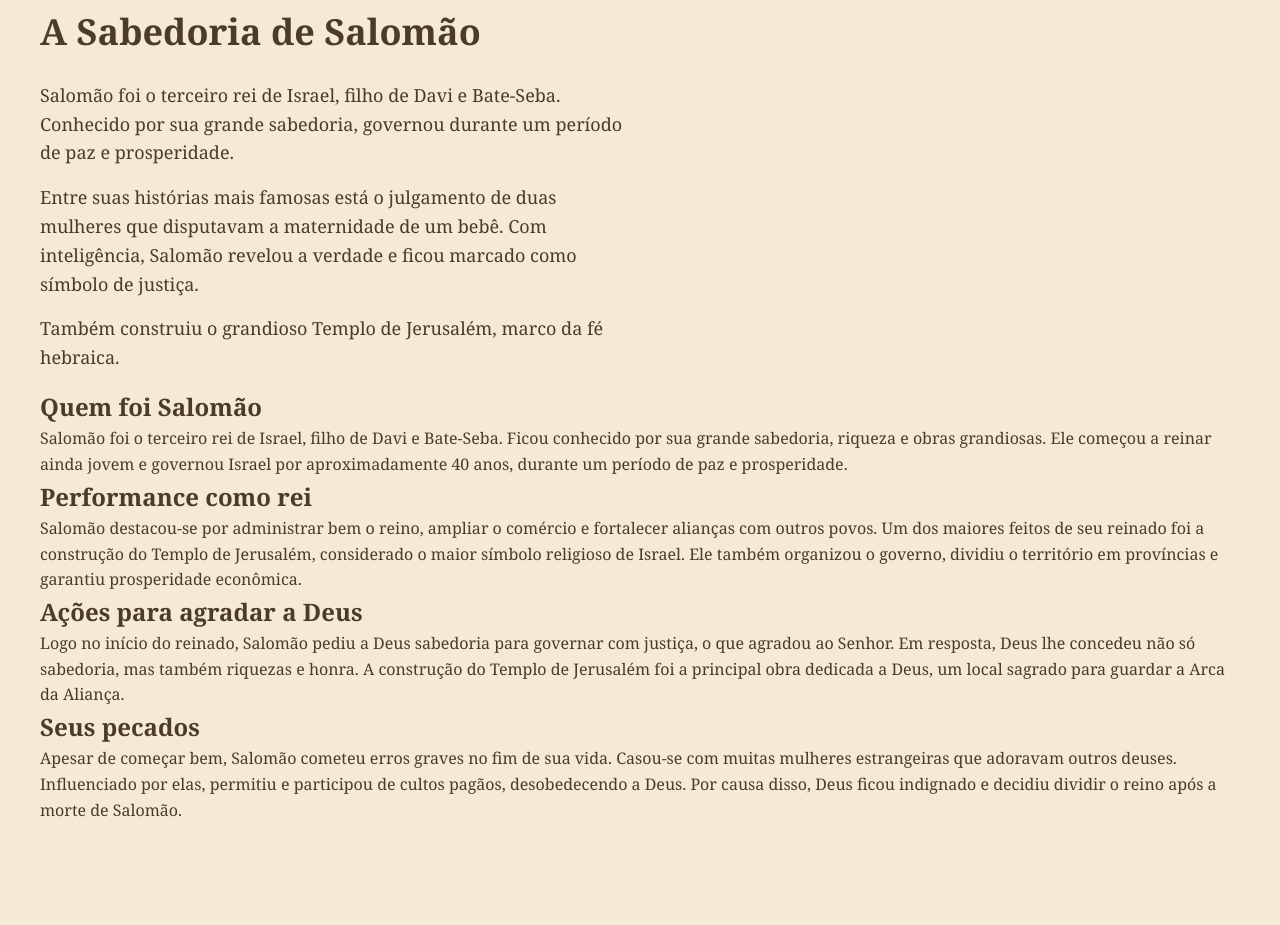
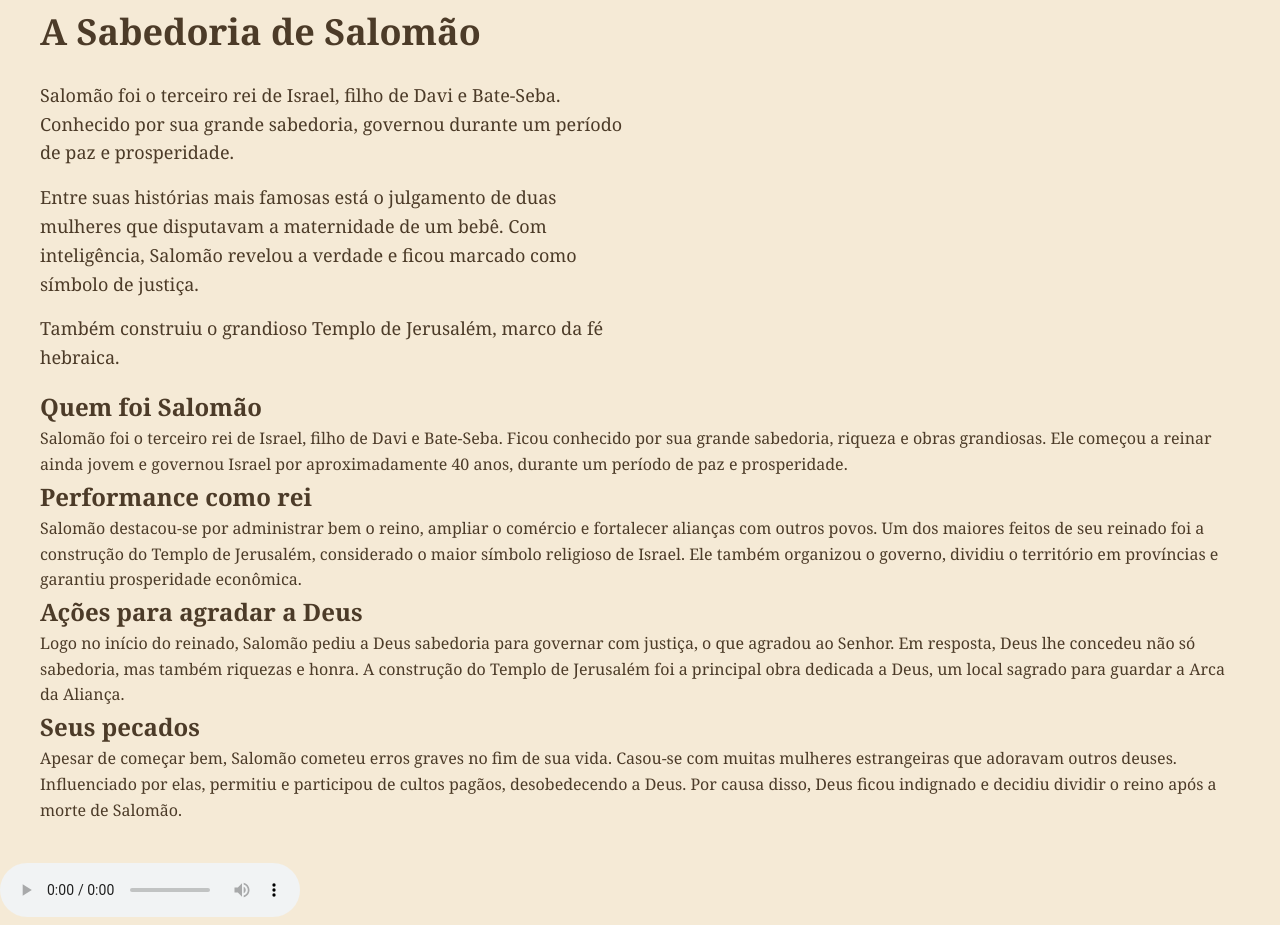
Before and after one commit to erikprograming/Salom-o, a plain HTML site: page index.html in a window 1280 px wide. Shown: the part 433-1358 px from the top of the page. Before the commit the page ends 1296 px from the top, so only its background shows below. Drawn offline with Linux system fonts and the light colour scheme.

Commit message:
Update index.html

```diff
--- a/index.html
+++ b/index.html
@@ -42,5 +42,10 @@
             <p>Apesar de começar bem, Salomão cometeu erros graves no fim de sua vida. Casou-se com muitas mulheres estrangeiras que adoravam outros deuses. Influenciado por elas, permitiu e participou de cultos pagãos, desobedecendo a Deus. Por causa disso, Deus ficou indignado e decidiu dividir o reino após a morte de Salomão.</p>
         </section>
     </main>
+    <audio controls>
+  <source src="imagens/audio.mp3" type="audio/mpeg">
+  Seu navegador não suporta áudio.
+</audio>
+
 </body>
 </html>
```
